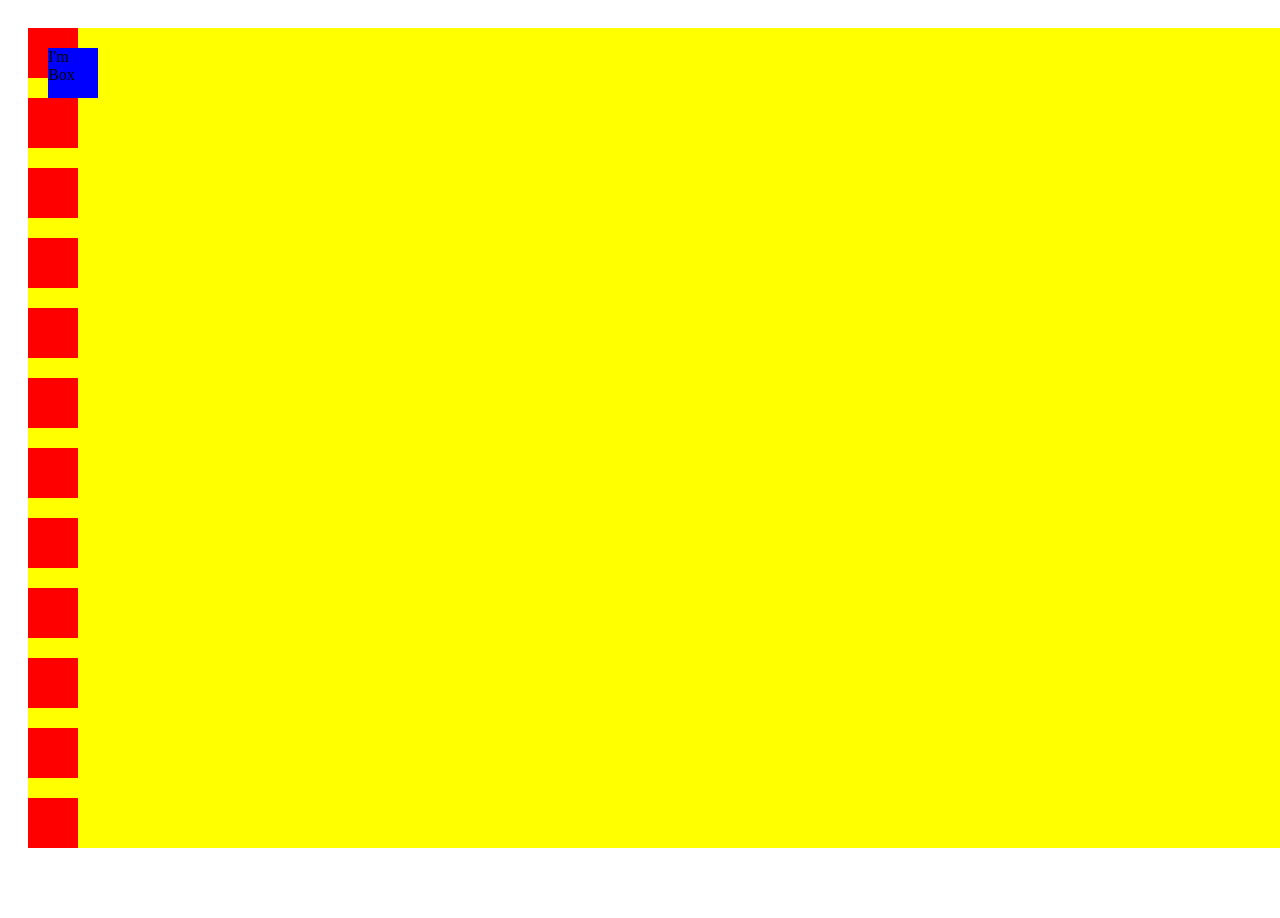
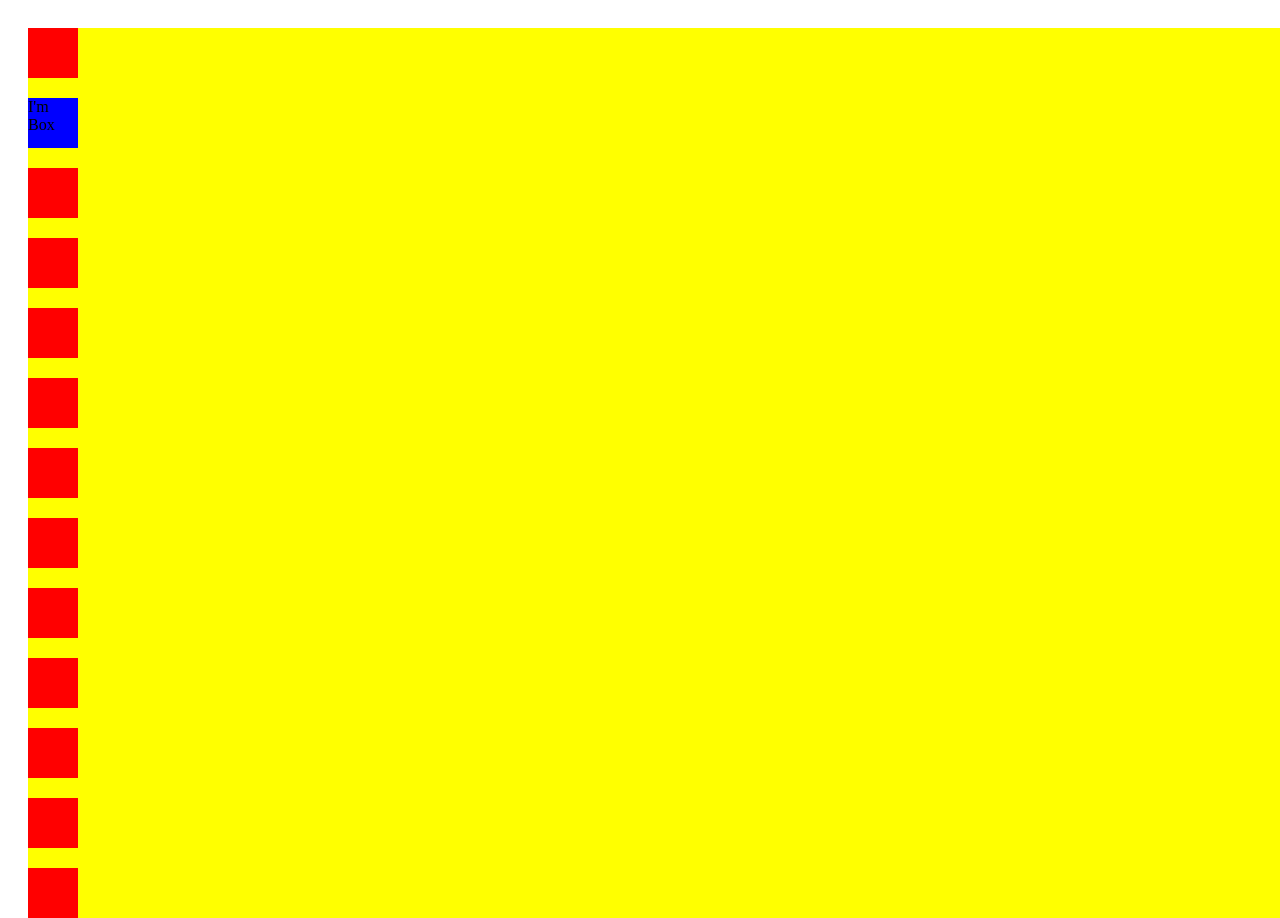
Before and after one commit to ParkIlKwon/FrontEnd, a plain HTML site: page ex06.html in a window 1280 px wide. Before the commit the page ends 848 px from the top, so only its background shows below. Drawn offline with Linux system fonts and the light colour scheme.

Commit message:
Update ex06.html

```diff
--- a/ex06.html
+++ b/ex06.html
@@ -10,15 +10,16 @@
             background: red;
         }
         /*
-        position은 디폴트가 static이다
-
+            절대위치(absolute) : 위치좌표 고정 : 그 위치에서 움직이지않는다
+            상대위치(relative) : 상위박스(부모박스)를 기준으로 상위박스가 움직이면 같이 움직인다
+            fixed: 화면을 기준으로 절대위치
+            sticky : 부모박스의 상대적 위치값에서 화면의 기준으로 절대위치
         */
         .container{
             background: yellow;
             position: relative;
             left: 20px;
             top : 20px;
-
 
         }
         /*
@@ -28,12 +29,12 @@
         */
         .box{
             background: blue;
-            position: absolute;
+            /* position: absolute; */
+            /* position: fixed; */
             /*
-            position: absolute;
             position: fixed;
+            */
             position: sticky;
-            */
             left: 20px;
             top : 20px;
         }
```
